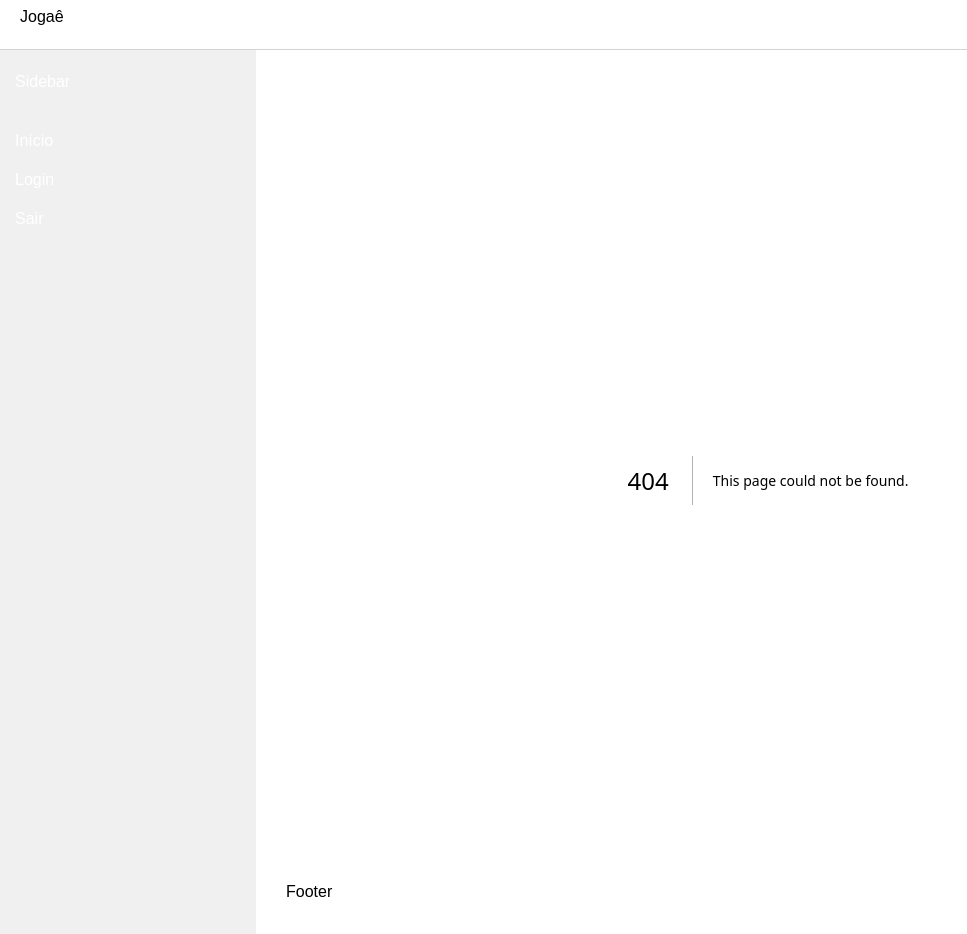
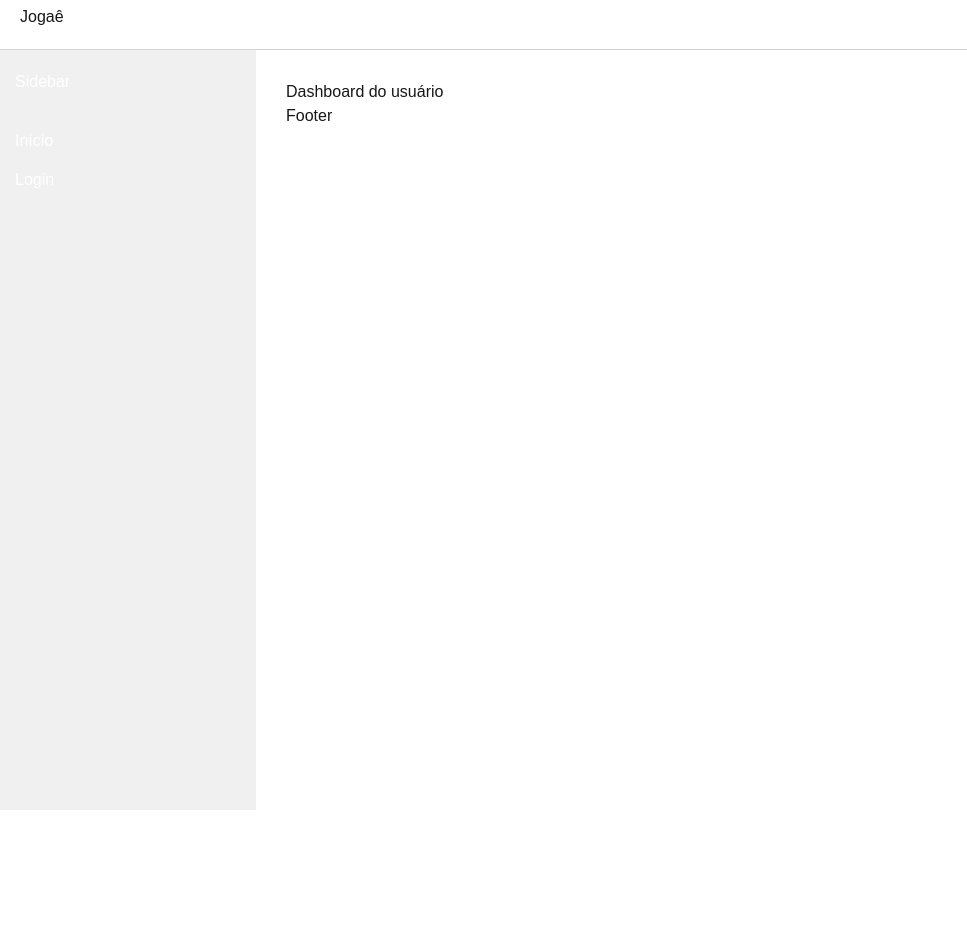
Before and after one commit to LucianoNMoreira/joga-, a Next.js app: page /dashboard in a window 1280 px wide. Before the commit this address had no page. Shown: the whole page, without its empty margins (0-967 px from the left). After the commit the page ends 810 px from the top, so only its background shows below. Built offline with nearby package versions, Linux system fonts and the light colour scheme.

Commit message:
UserContext

```diff
--- /dev/null
+++ b/src/app/Contexts/UserContext.js
@@ -0,0 +1,53 @@
+'use client'
+
+import { createContext, useContext, useState, useEffect } from 'react'
+import Cookies from 'js-cookie'
+import { redirect } from 'next/navigation'
+import axios from 'axios'
+
+const UserContext = createContext()
+export const useUser = () => useContext(UserContext)
+
+export const UserProvider = ({ children }) => {
+  const [user, setUser] = useState()
+  const [updatedAt, setUpdatedAt] = useState()
+
+  const login = async (email, password) => {
+    console.log('UserContext login', email, password)
+
+    const response = await axios.post('/api/v1/auth', {
+        email: email,
+        password: password
+    })
+
+    const user = response.data
+    Cookies.set('user', null)
+    setUser(user)
+    redirect('/dashboard')
+  }
+
+  const logout = () => {
+    Cookies.set('user', null)
+    setUser(null)
+    redirect('/')
+  }
+
+  useEffect(() => {
+    const userCookie = Cookies.get('user')
+    if (!user && userCookie) {
+      setUser(JSON.parse(userCookie))
+      setUpdatedAt(new Date())
+    }
+  }, [user])
+
+  useEffect(() => {
+    console.debug('UserContext user', user)
+    console.debug('UserContext updatedAt', updatedAt)
+  }, [user, updatedAt])
+
+  return (
+		<UserContext.Provider value={{ user, login, logout }}>
+			{children}
+		</UserContext.Provider>
+	)
+}
--- a/src/app/actions/login.js
+++ b/src/app/actions/login.js
@@ -18,5 +18,5 @@ export async function login(loginData) {
 
 	Cookies.set('user', JSON.stringify(user))
 
-	redirect('/')
+	redirect('/dashboard')
 }
--- a/src/app/components/Sidebar/index.js
+++ b/src/app/components/Sidebar/index.js
@@ -2,29 +2,45 @@
 
 import Link from 'next/link'
 import './styles.css'
-import { redirect } from "next/navigation"
-import Cookies from 'js-cookie'
+import { useUser } from '@/app/Contexts/UserContext'
+import { useEffect } from 'react'
 
 export default function Sidebar() {
-    const handleLogout = () => {
-        Cookies.set('user', null)
-        window.location.href = '/'
-    }
+    const { user, logout } = useUser()
 
-    return(
-        <div id='sidebar-component'>
-            <h3>Sidebar</h3>
-            <ul>
-                <li>
-                    <Link href='/'>Início</Link>
-                </li>
-                <li>
-                    <a href='/login'>Login</a>
-                </li>
-                <li>
-                    <button onClick={ handleLogout }>Sair</button>
-                </li>
-            </ul>
-        </div>
+    useEffect(() => {
+        console.debug('Sidebar user', user)
+    }, [user])
+
+    return (
+        <>
+            <div id='sidebar-component'>
+                <h3>Sidebar</h3>
+                <p>{user && user.name}</p>
+
+                <ul>
+                    <li>
+                        <Link href={user ? '/dashboard' : '/'}>Início</Link>
+                    </li>
+
+                    {!user &&
+                        <>
+                            <li>
+                                <Link href='/login'>Login</Link>
+                            </li>
+                        </>
+                    }
+
+                    {user &&
+                        <>
+                            <li>
+                                <button onClick={ logout }>Sair</button>
+                            </li>
+                        </>
+                    }
+                </ul>
+            </div>
+        </>
     )
+
 }
--- /dev/null
+++ b/src/app/dashboard/page.js
@@ -0,0 +1,26 @@
+'use client'
+
+import { useUser } from '../Contexts/UserContext';
+import { UserProvider } from '../Contexts/UserContext';
+
+export default function Dashboard() {
+  return (
+    <>
+      <UserProvider>
+        <ContextedDashboard />
+      </UserProvider>
+    </>
+  )
+}
+
+const ContextedDashboard = () => {
+  const { user } = useUser()
+
+  return (
+    <>
+      <UserProvider>
+        <h1>Dashboard do usuário <strong>{ user && user.name }</strong></h1>
+      </UserProvider>
+    </>
+  )
+}
--- a/src/app/layout.js
+++ b/src/app/layout.js
@@ -1,8 +1,11 @@
+'use client'
+
 import localFont from "next/font/local";
 import "./globals.css";
-import Nav from './components/Nav'
-import Footer from "./components/Footer";
-import Sidebar from "./components/Sidebar";
+import Nav from './Components/Nav'
+import Footer from "./Components/Footer";
+import Sidebar from "./Components/Sidebar";
+import { UserProvider } from "./Contexts/UserContext";
 
 const geistSans = localFont({
   src: "./fonts/GeistVF.woff",
@@ -15,15 +18,17 @@ const geistMono = localFont({
   weight: "100 900",
 });
 
-export const metadata = {
-  title: "Jogaê",
-  description: "Eventos esportivos amadores próximos a você",
-};
+// export const metadata = {
+//   title: "Jogaê",
+//   description: "Eventos esportivos amadores próximos a você",
+// };
 
 export default function RootLayout({ children }) {
   return (
     <html lang="pt-BR">
       <body className={`${geistSans.variable} ${geistMono.variable} antialiased`} >
+
+        <UserProvider>
 
           <Nav/>
 
@@ -38,8 +43,10 @@ export default function RootLayout({ children }) {
 
               <Footer/>
             </main>
+          </div>
 
-        </div>
+        </UserProvider>
+
 
       </body>
     </html>
--- a/src/app/login/loginForm.js
+++ b/src/app/login/loginForm.js
@@ -8,9 +8,6 @@ export default function LoginForm({ onSubmit }) {
   const [password, setPassword] = useState('123123')
 
   const handleSubmit = (ev) => {
-    // Não deixa o form submeter a página, pois iremos chamar uma API
-    // ev.preventDefault()
-
     onSubmit && onSubmit({
       email: email,
       password: password
--- a/src/app/login/page.js
+++ b/src/app/login/page.js
@@ -1,10 +1,14 @@
 'use client'
 
 import './styles.css'
-import { login } from '@/app/actions/login'
 import LoginForm from './loginForm'
+import { useUser } from '../Contexts/UserContext'
+import { login as actionLogin } from '@/app/actions/login'
 
 export default function Login() {
+
+    const { login } = useUser()
+
     return (
         <div id='login-page'>
             <h1>Login</h1>
```
Also changed, not shown: src/app/page.js (+0 -20 lines). Lines whose indentation alone changed are shown as unchanged.
